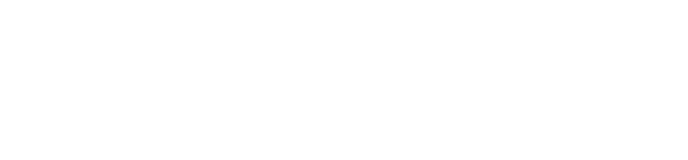
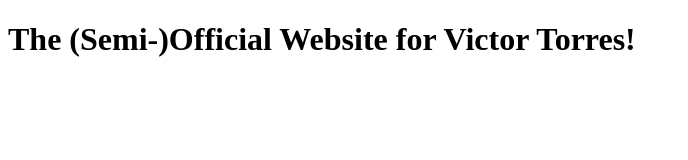
Before and after one commit to Victor-Torres-Personal-Website/personal-site, a plain HTML site: page index.html in a window 1280 px wide. Shown: the whole page, without its empty margins (0-688 px from the left). Drawn offline with Linux system fonts and the light colour scheme.

Commit message:
title edit

```diff
--- a/index.html
+++ b/index.html
@@ -7,6 +7,8 @@
     <title>Victor Torres - Personal Website</title>
 </head>
 <body>
-
+    <header>
+        <h1>The (Semi-)Official Website for Victor Torres!</h1>
+    </header>
 </body>
 </html>
```
